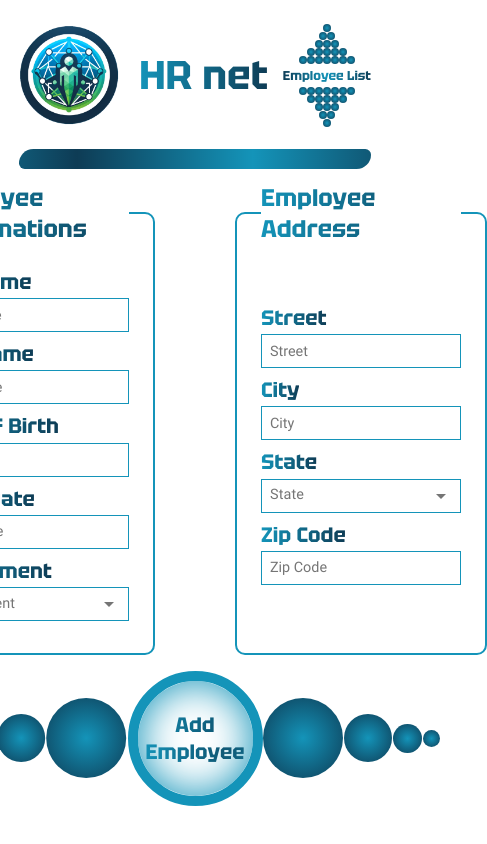
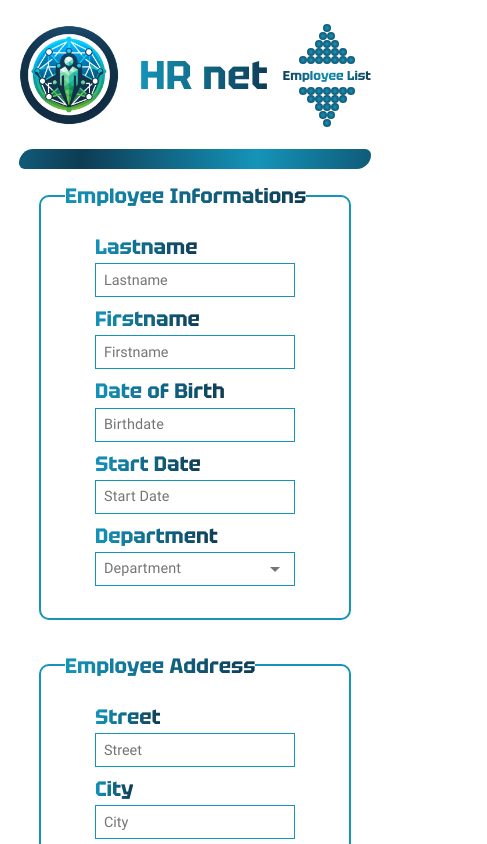
Before and after one commit to Git-EJ/OC_P14, a React (Vite) app: page /employee-create in a window 390 px wide. Shown: the top 844 px of the page, 487 px wide, since content can reach past the window. Built offline with nearby package versions, Linux system fonts and the light colour scheme.

Commit message:
Create employye form responsive

```diff
--- a/src/molecules/SphereLineWheel.jsx
+++ b/src/molecules/SphereLineWheel.jsx
@@ -15,7 +15,7 @@ const RenderSpheresLines = ({innerRadius, angle}) => {
         const containerWidth = container.offsetWidth
         const radius = Math.min(maxRadius, containerWidth / 10);
         setResponsiveRadius(radius)
-        console.log('radius', radius);
+        // console.log('radius', radius);
       } else {
         return;
       }
--- a/src/styles/css/index.css
+++ b/src/styles/css/index.css
@@ -565,13 +565,14 @@ body ::-webkit-scrollbar {
 }
 .form_fieldset_legend {
   font-family: "Tektur_Bold", sans-serif;
-  font-size: 1.5rem;
+  font-size: clamp(1.3rem, 2vw, 1.5rem);
   background: linear-gradient(to right, #1494B9, #0E3C55);
   -webkit-background-clip: text;
   background-clip: text;
   color: transparent;
   cursor: default;
   width: fit-content;
+  white-space: nowrap;
 }
 .form_input_container {
   display: flex;
@@ -604,6 +605,21 @@ body ::-webkit-scrollbar {
   color: transparent;
 }
 
+@media screen and (max-width: 1100px) {
+  .form_fieldsets_wrapper {
+    width: 80%;
+    gap: 2rem;
+  }
+  .form_fieldset_container {
+    min-width: 300px;
+  }
+}
+@media screen and (max-width: 768px) {
+  .form_fieldsets_wrapper {
+    flex-direction: column;
+    gap: 2rem;
+  }
+}
 .data-table_wrapper {
   display: flex;
   justify-content: center;
--- a/src/styles/scss/components/createemployeeform.scss
+++ b/src/styles/scss/components/createemployeeform.scss
@@ -30,10 +30,11 @@
 
     &_legend {
       font-family: 'Tektur_Bold', sans-serif;
-      font-size: 1.5rem;
+      font-size: clamp(1.3rem, 2vw, 1.5rem);
       @include gradient_text($secondary_linear-gradient);
       cursor: default;
       width: fit-content;
+      white-space: nowrap;
     }
   }
 
@@ -65,3 +66,31 @@
     }
   }
 }
+
+@media screen and (max-width: 1100px) {
+  .form {
+    &_fieldsets {
+      &_wrapper {
+        width:80%;
+        gap: 2rem;
+      }
+    }
+
+    &_fieldset {
+      &_container {
+        min-width: 300px;
+      }
+    }
+  }
+}
+
+@media screen and (max-width: 768px) {
+  .form {
+    &_fieldsets {
+    &_wrapper {
+        flex-direction: column;
+        gap: 2rem;
+      }
+    }
+  }
+}
```
Also changed, not shown: 1 other file (tests, documents, lock files or other folders).
